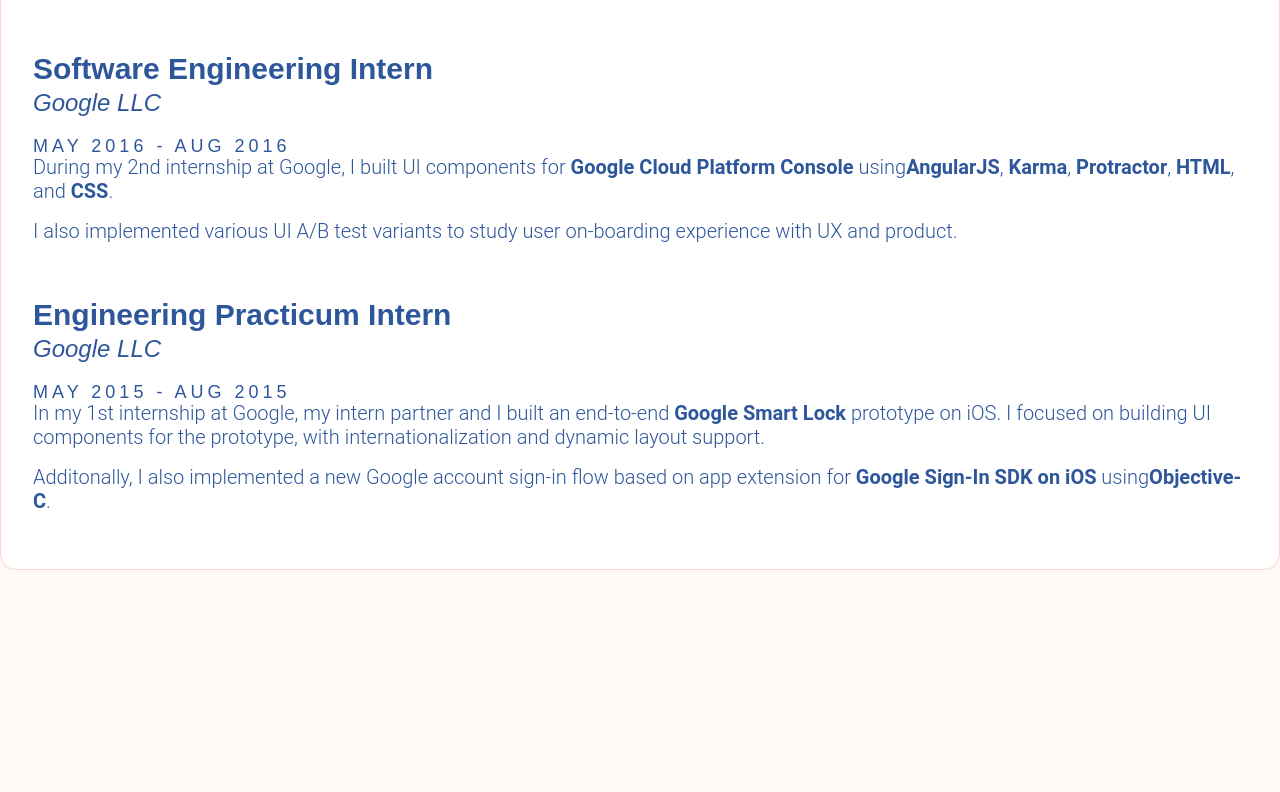
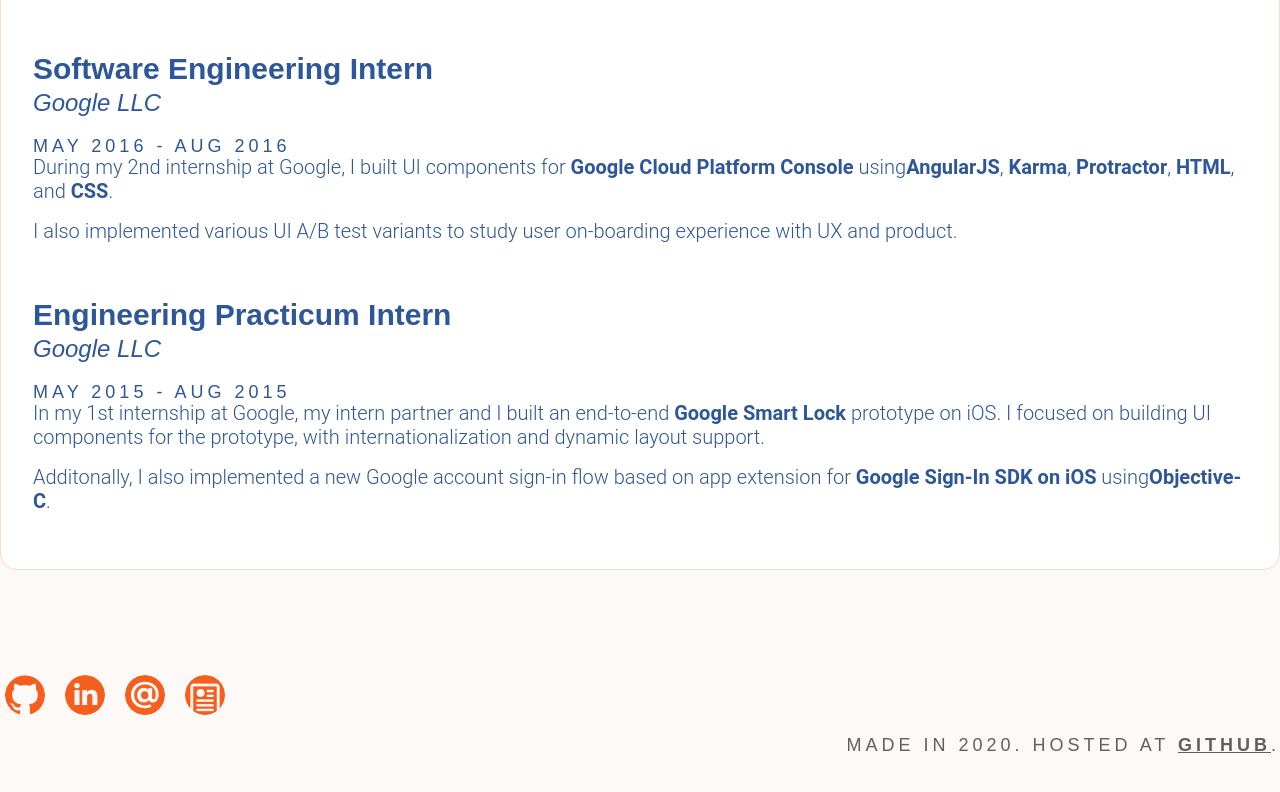
Before and after one commit to Orpheusp/orpheusp.github.io, a Gatsby site: page / in a window 1280 px wide. Shown: the part 1950-2742 px from the top of the page. Before the commit the page ends 2620 px from the top, so only its background shows below. Built offline with nearby package versions, Linux system fonts and the light colour scheme; Gatsby itself is replaced by a stand-in of ours.

Commit message:
Create FooterPane and introduce it into the front page

```diff
--- a/src/components/connect_handles_group/connect_handles_group.tsx
+++ b/src/components/connect_handles_group/connect_handles_group.tsx
@@ -33,13 +33,13 @@ const connectHandles = [
 
 interface Props {
   className?: string;
-  shouldShowLabel?: boolean;
+  inline?: boolean;
 }
 
 /** Returns a group of ConnectHandles */
 export function ConnectHandlesGroup({
   className,
-  shouldShowLabel = true,
+  inline = false,
 }: Props): JSX.Element {
   const handles: JSX.Element[] = [];
 
@@ -50,11 +50,11 @@ export function ConnectHandlesGroup({
         thumbnailUrl={handle.thumbnailUrl}
         label={handle.label}
         thumbnailHighlightUrl={handle.thumbnailHighlightUrl}
-        shouldShowLabel={shouldShowLabel}
+        shouldShowLabel={!inline}
         key={index}
       />
     );
   });
 
-  return <div className={`row ${className}`}>{handles}</div>;
+  return <div className={className + `${inline ? '' : ' row'}`}>{handles}</div>;
 }
--- /dev/null
+++ b/src/components/footer_pane/footer_pane.scss
@@ -0,0 +1,17 @@
+@import '../../scss/color.scss';
+
+.footer-pane {
+  margin-bottom: 6.25rem;
+}
+
+.footer-pane--footnote {
+  color: $grey;
+  padding-bottom: 1rem;
+  padding-top: 1rem;
+  text-align: right;
+  text-transform: uppercase;
+
+  a {
+    color: $grey;
+  }
+}
--- /dev/null
+++ b/src/components/footer_pane/footer_pane.tsx
@@ -0,0 +1,33 @@
+import * as React from 'react';
+
+import { ConnectHandlesGroup } from '../connect_handles_group/connect_handles_group';
+
+import './footer_pane.scss';
+
+/** A pane that shows the footer */
+export function FooterPane(): JSX.Element {
+  return (
+    <div className='footer-pane'>
+      <div className='container'>
+        <div className='row'>
+          <ConnectHandlesGroup className='col-4' inline={true} />
+          <div className='col-2' />
+          <div className='col-6 footer-pane--footnote'>
+            <div className='subtitle-2'>
+              made in 2020. hosted at{' '}
+              <a
+                href='https://github.com/Orpheusp/orpheusp.github.io'
+                target='_blank'
+                rel='noreferrer'
+                className='text-bold'
+              >
+                github
+              </a>
+              .
+            </div>
+          </div>
+        </div>
+      </div>
+    </div>
+  );
+}
--- a/src/pages/index.tsx
+++ b/src/pages/index.tsx
@@ -7,6 +7,7 @@ import { AboutPaneBackground } from '../components/about_pane_background/about_p
 import { ExperiencesPane } from '../components/experiences_pane/experiences_pane';
 import { IntroPane } from '../components/intro_pane/intro_pane';
 import { NavBar } from '../components/nav_bar/nav_bar';
+import { FooterPane } from '../components/footer_pane/footer_pane';
 
 /** Root component that renders the entire site. */
 export default function Home(): JSX.Element {
@@ -19,6 +20,7 @@ export default function Home(): JSX.Element {
       </div>
       <AboutPane />
       <ExperiencesPane />
+      <FooterPane />
     </React.Fragment>
   );
 }
```
